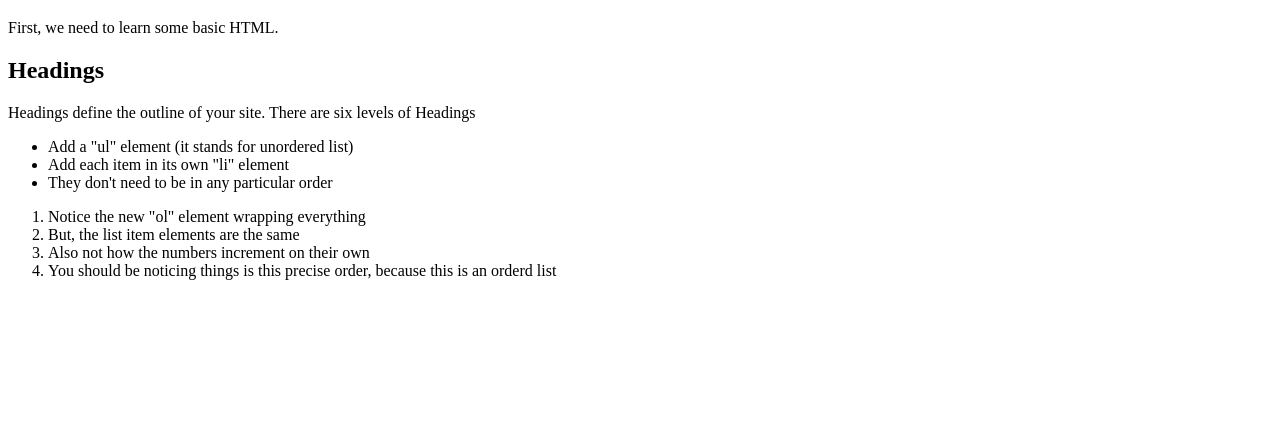
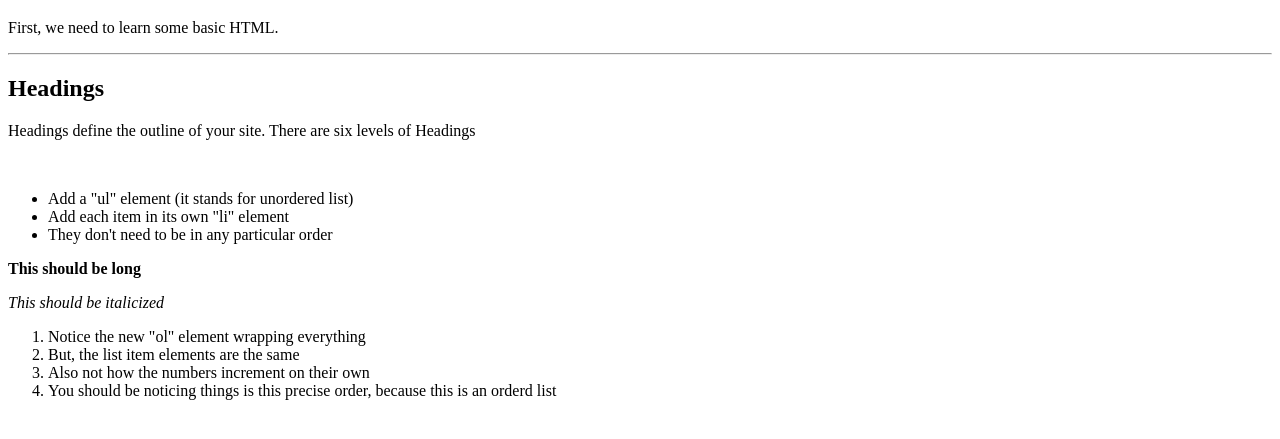
Before and after one commit to gearmindsacademy/Adhav, a plain HTML site: page index.html in a window 1280 px wide. Shown: the part 87-526 px from the top of the page. Drawn offline with Linux system fonts and the light colour scheme.

Commit message:
Add files via upload

```diff
--- a/index.html
+++ b/index.html
@@ -6,16 +6,19 @@
     <body>
         <h1> Interneting Is Easy!</h1>
         <p>First, we need to learn some basic HTML.</p>
-
+        <hr>
         <h2>Headings</h2>
         <p>Headings define the outline of your site. There are six levels of Headings</p>
 
+        <br>
         <ul>
             <li>Add a "ul" element (it stands for unordered list)</li>
             <li>Add each item in its own "li" element</li>
             <li>They don't need to be in any particular order</li>
         </ul>
 
+        <strong><p>This should be long</p></strong>
+        <em><p>This should be italicized</p></em>
         <ol>
             <li>Notice the new "ol" element wrapping everything</li>
             <li>But, the list item elements are the same</li>
```
